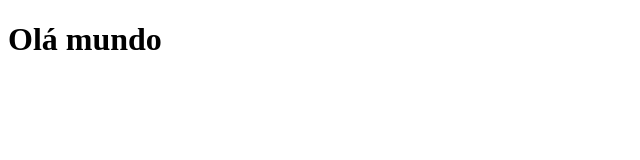
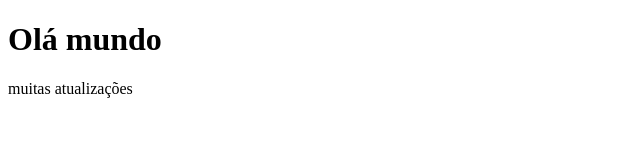
Before and after one commit to AlexSAssuncao/aulagit, a plain HTML site: page index.html in a window 1280 px wide. Shown: the whole page, without its empty margins (0-640 px from the left). Drawn offline with Linux system fonts and the light colour scheme.

Commit message:
teste add/commit direto

```diff
--- a/index.html
+++ b/index.html
@@ -7,5 +7,6 @@
 </head>
 <body>
     <h1>Olá mundo</h1>
+    <p>muitas atualizações</p>
 </body>
 </html>
```
